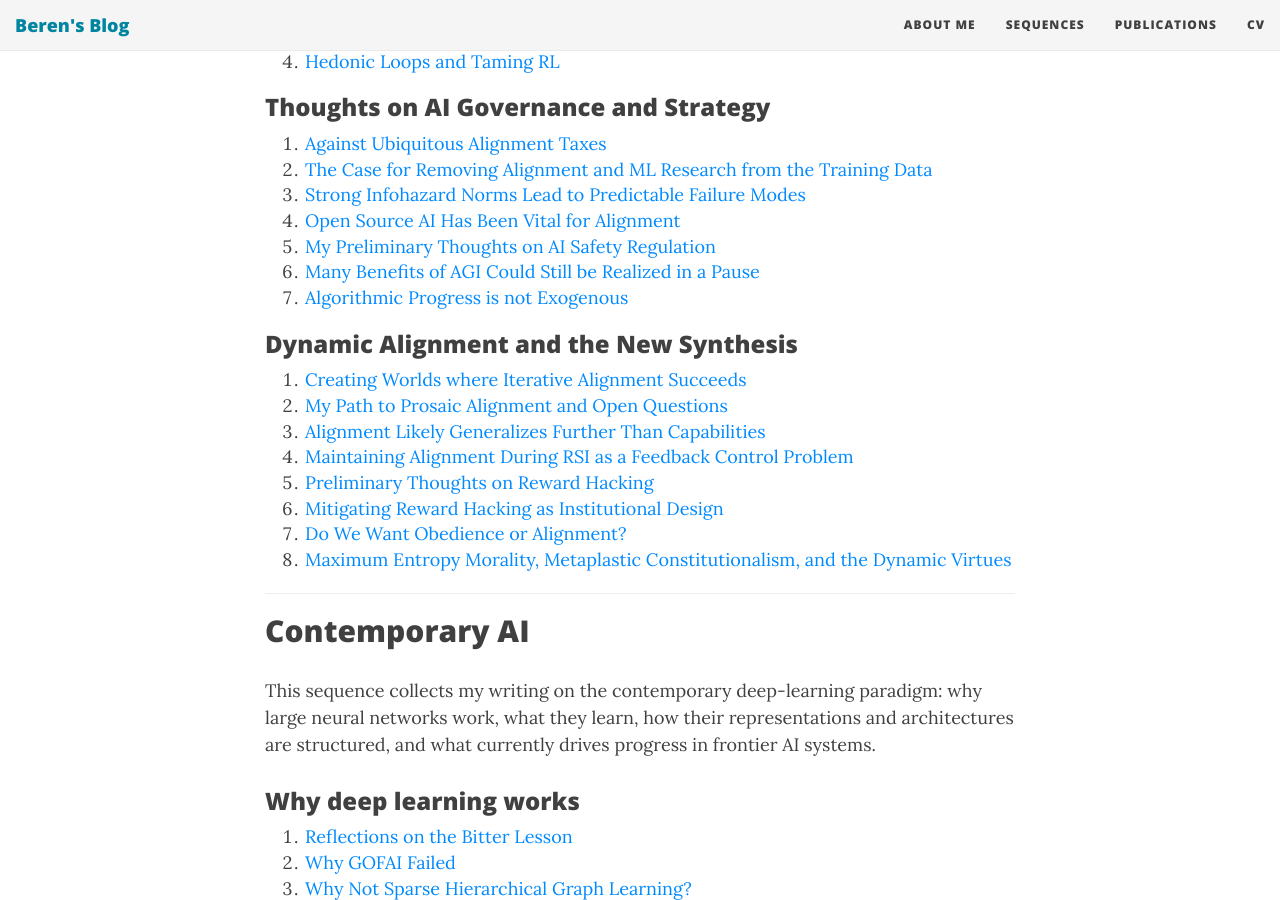
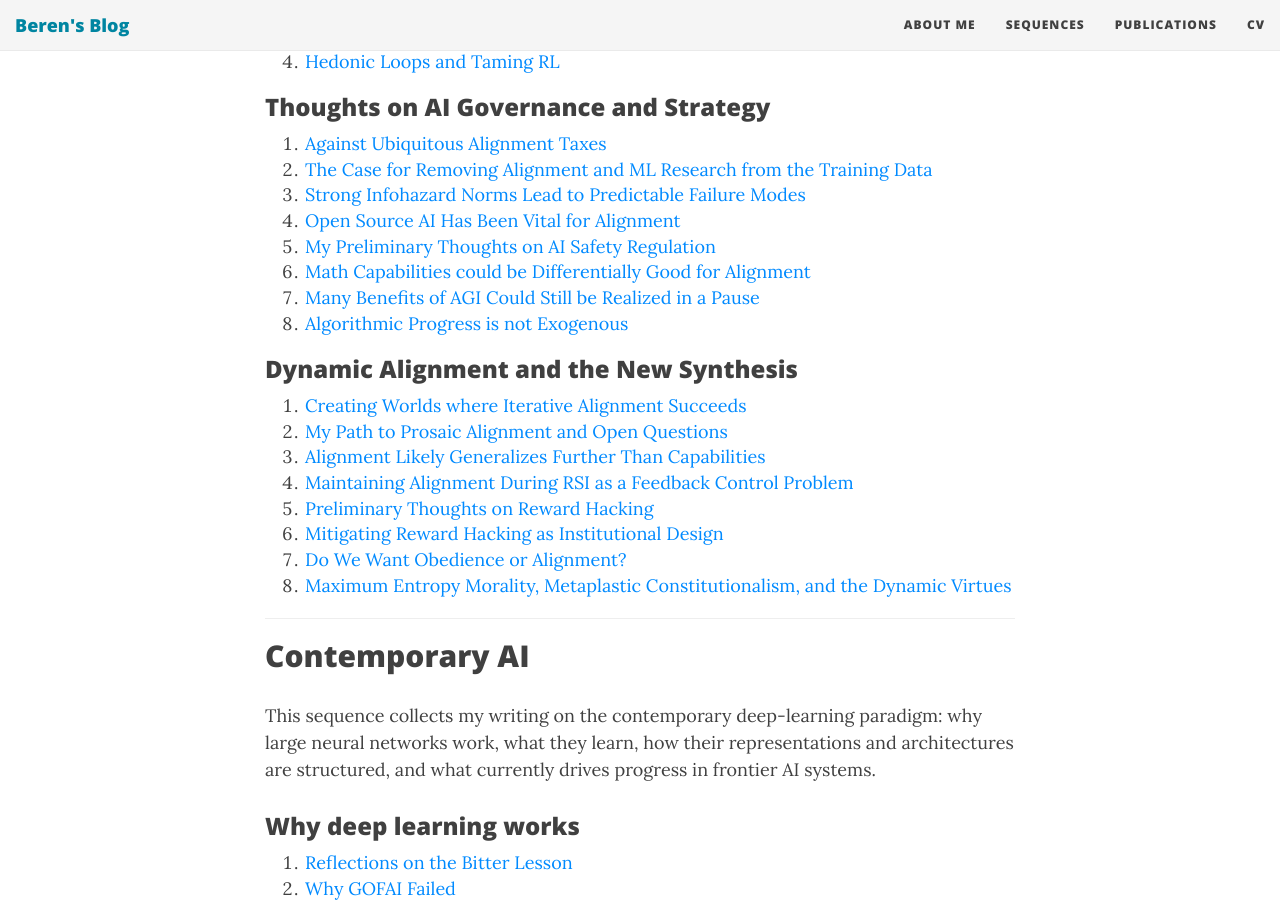
Before and after one commit to BerenMillidge/BerenMillidge.github.io, a Jekyll site: the page built from sequences.md, in a window 1280 px wide and 900 px high, scrolled down 2772 px. Built offline with Jekyll 4.4.1, drawn with Linux system fonts in a browser that asks for light colours; nearby versions of some CDN libraries.

Commit message:
Update sequences.md

```diff
--- a/sequences.md
+++ b/sequences.md
@@ -99,8 +99,9 @@ This provides an expanded and much more detailed sequence of my thinking on alig
 3. [Strong Infohazard Norms Lead to Predictable Failure Modes]({% post_url 2023-08-09-Strong-Infohazard-Norms-Lead-To-Predictable-Failure-Modes %})
 4. [Open Source AI Has Been Vital for Alignment]({% post_url 2023-11-05-Open-source-AI-has-been-vital-for-alignment %})
 5. [My Preliminary Thoughts on AI Safety Regulation]({% post_url 2024-03-04-Preliminary-Thoughts-on-AI-Safety-Regulation %})
-6. [Many Benefits of AGI Could Still be Realized in a Pause]({% post_url 2026-09-08-Many-Benefits-of-AGI-Could-Still-Be-Realized-In-A-Pause %})
-7. [Algorithmic Progress is not Exogenous]({% post_url 2026-09-16-Algorithmic-Progress-is-not-Exogenous %})
+6. [Math Capabilities could be Differentially Good for Alignment]({% post_url 2026-09-06-Math-Capabilities-Could-Be-Differentially-Good-For-Alignment %})
+7. [Many Benefits of AGI Could Still be Realized in a Pause]({% post_url 2026-09-08-Many-Benefits-of-AGI-Could-Still-Be-Realized-In-A-Pause %})
+8. [Algorithmic Progress is not Exogenous]({% post_url 2026-09-16-Algorithmic-Progress-is-not-Exogenous %})
 
 ### Dynamic Alignment and the New Synthesis
 
```
